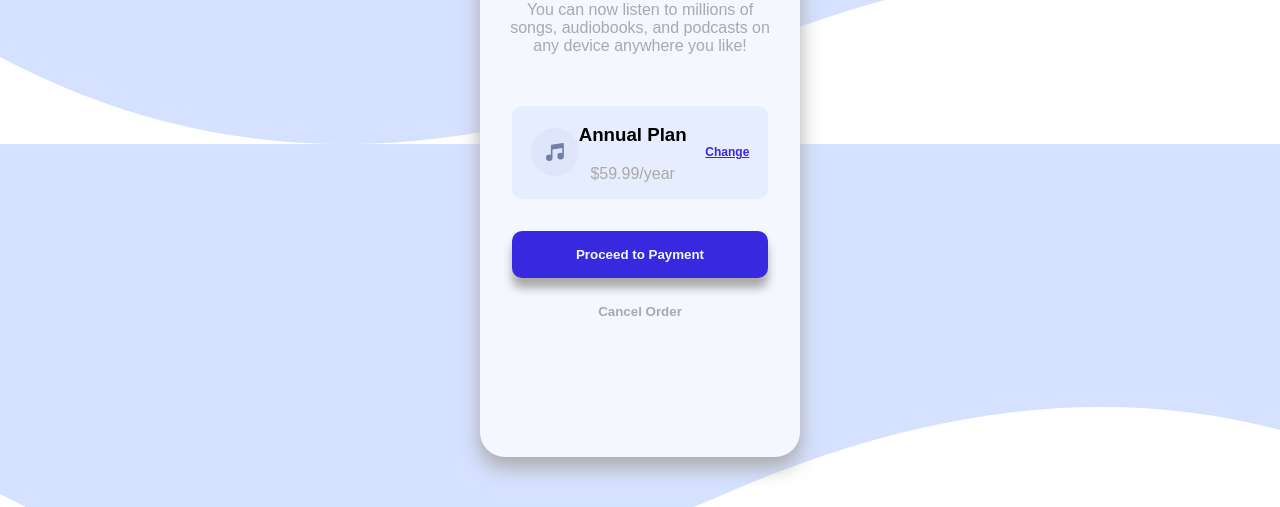
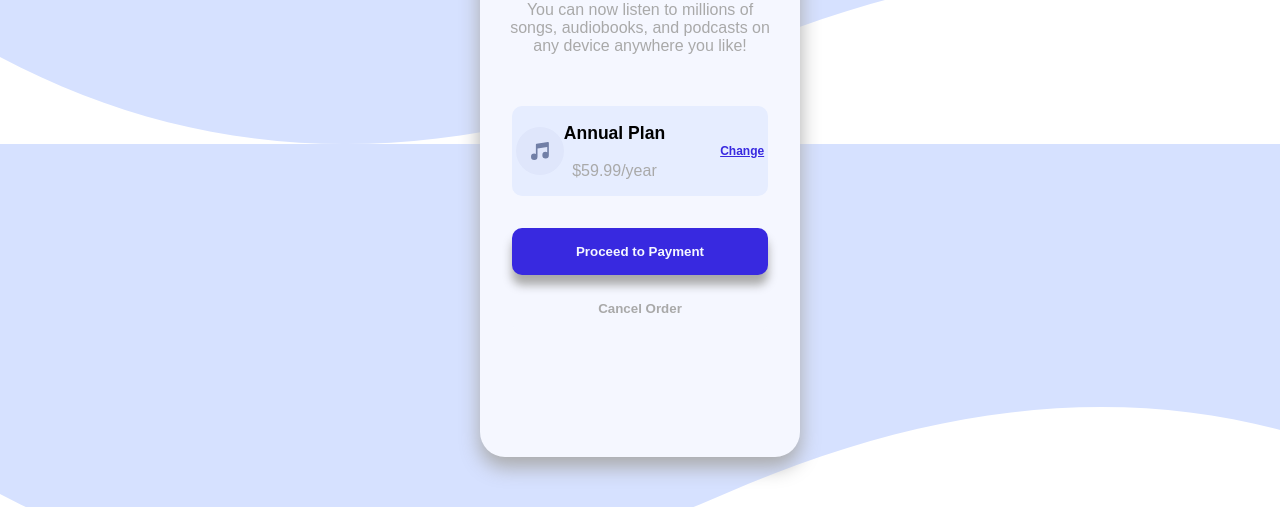
Before and after one commit to anioji94/order-summary-frontendmentor, a plain HTML site: page index.html in a window 1280 px wide. Shown: the part 293-800 px from the top of the page. Drawn offline with Linux system fonts and the light colour scheme; a web font is replaced by a local one.

Commit message:
moving things around

```diff
--- a/style.css
+++ b/style.css
@@ -43,6 +43,7 @@ a {
 }
 
 a:hover {
+    transition: 200ms ease-out;
     text-decoration: none;
 }
 
@@ -118,6 +119,11 @@ button {
     justify-content: left;
 }
 
+#name-and-cost {
+    font-size: 15px;
+}
+
 #plan-change {
     font-size: .75em;
+    padding-left: 20%;
 }
```
